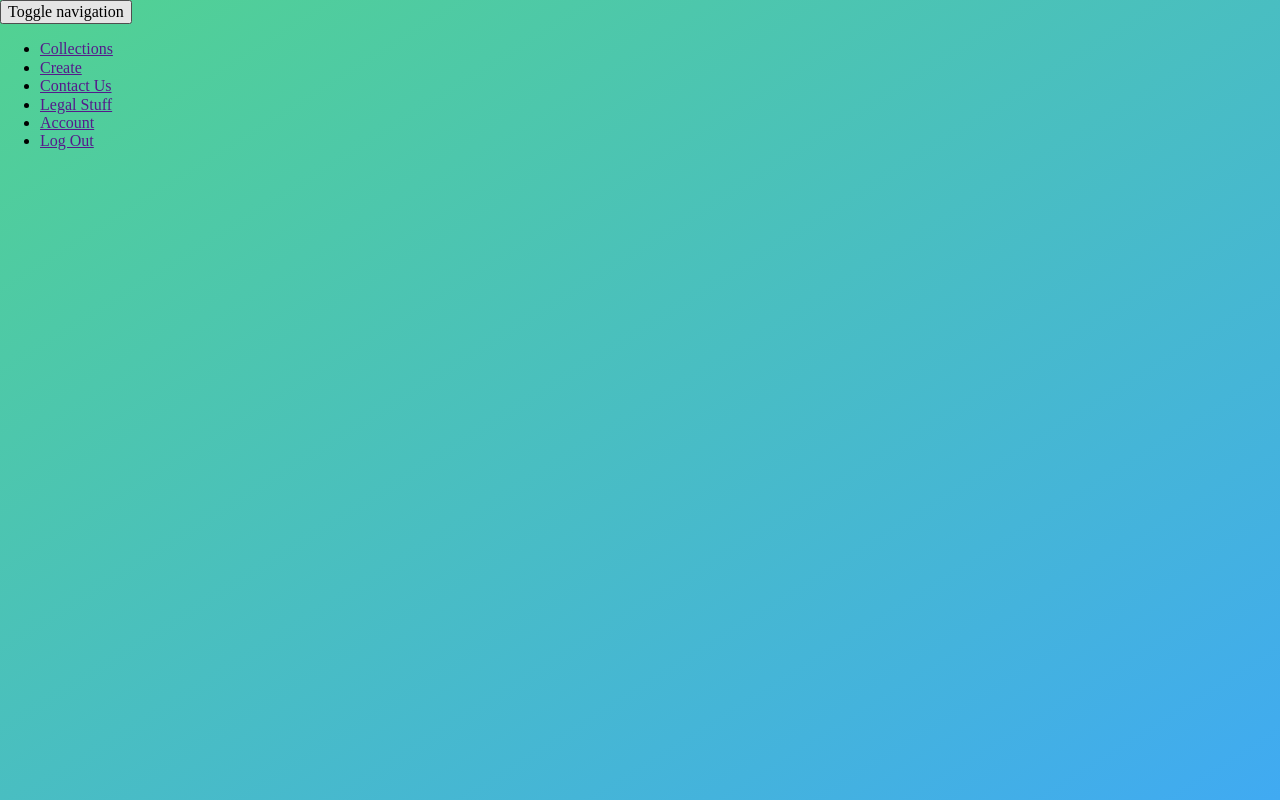
After one commit to CSCD488Team1-F17/MagpieCMS, a PHP site: template app/templates/header.twig in a window 1280 px wide. The commit adds this page. Run offline with PHP 8.4, Linux system fonts and the light colour scheme; the template is opened without the code that fills it, so the values that code supplies are empty; some libraries are stand-ins or nearby versions.

Commit message:
testing twig and setting up our html template

```diff
--- /dev/null
+++ b/app/templates/header.twig
@@ -0,0 +1,63 @@
+<!DOCTYPE html>
+<head>
+  <meta charset="UTF-8" />
+  <meta name="viewport" content="width=device-width, initial-scale=1">
+
+  <title>The Magpie App</title>
+
+  <link href="https://fonts.googleapis.com/css?family=Montserrat:300,400" rel="stylesheet">
+  <link rel="apple-touch-icon" sizes="180x180" href="img/apple-touch-icon.png">
+  <link rel="icon" type="image/png" href="img/favicon-32x32.png" sizes="32x32">
+  <link rel="icon" type="image/png" href="img/favicon-16x16.png" sizes="16x16">
+  <link rel="manifest" href="/manifest.json">
+<meta name="theme-color" content="#ffffff">
+  <!-- Normalize CSS makes browsers render all elements more consistently -->
+  <link rel="stylesheet" href="https://necolas.github.io/normalize.css/5.0.0/normalize.css">
+  <!-- YOUR STYLES GO HERE -->
+  <link rel="stylesheet" href="css/styles.css">
+
+</head>
+<body>
+    <div class="navbar navbar-static-top">
+      <div class="container">
+        <div class="navbar-header">
+          <button type="button" class="navbar-toggle" data-toggle="collapse" data-target="#navbar-ex-collapse">
+            <span class="sr-only">Toggle navigation</span>
+            <span class="icon-bar"></span>
+            <span class="icon-bar"></span>
+            <span class="icon-bar"></span>
+          </button>
+        </div>
+        <div class="collapse navbar-collapse" id="navbar-ex-collapse">
+          <ul class="nav navbar-nav">
+            <li class="active">
+              <a href="">Collections</a>
+            </li>
+            <li class="">
+              <a href="">Create</a>
+            </li>
+            <li class="">
+              <a href="">Contact Us</a>
+            </li>
+            <li class="">
+              <a href="">Legal Stuff</a>
+            </li>
+            <li class="">
+              <a href="">Account</a>
+            </li>
+            <li class="">
+              <a href="">Log Out</a>
+            </li>
+          </ul>
+        </div>
+      </div>
+    </div>
+
+    {% block content %}
+
+    {% endblock %}
+
+
+
+</body>
+</html>
```
Also changed, not shown: app/public_html/index.php (+11 -0 lines), app/src/routes.php (+9 -3 lines), app/templates/create.twig (added, +8 -0 lines).
